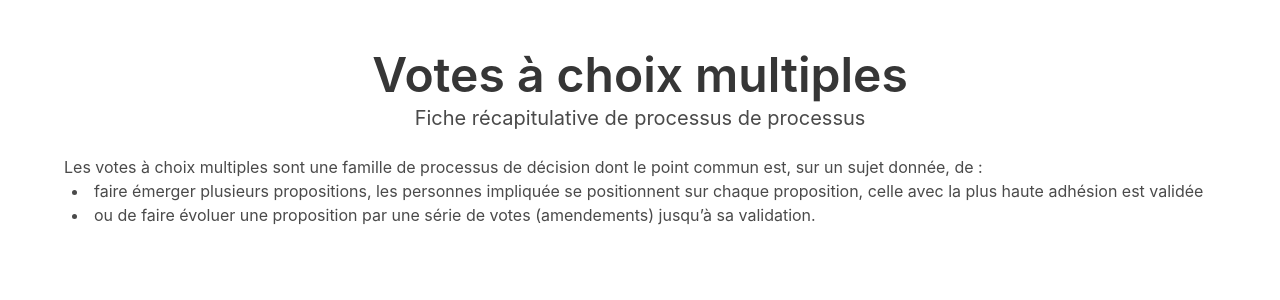
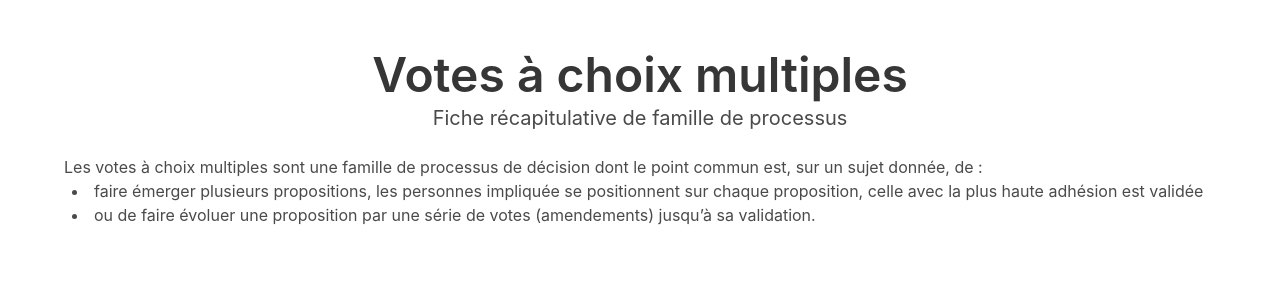
Before and after one commit to yaap7/outils-GI, a Flask app: page /processus/100 in a window 1280 px wide. Shown: the part 52-352 px from the top of the page. Run offline with Flask 3, Linux system fonts and the light colour scheme; data comes from the database, SQL or seed files in the repository.

Commit message:
Correction mineur de titre

```diff
--- a/templates/processus.html
+++ b/templates/processus.html
@@ -11,7 +11,11 @@
       {{ processus['titre'] }}
     </h1>
     <p class="subtitle text-center">
-      Fiche récapitulative de processus de processus
+      {% if processus['id'] % 100 == 0 %}
+        Fiche récapitulative de famille de processus
+      {% else %}
+        Fiche récapitulative de processus de décision
+      {% endif %}
     </p>
     <div id="description">
       {{ processus['description']|safe }}
```
